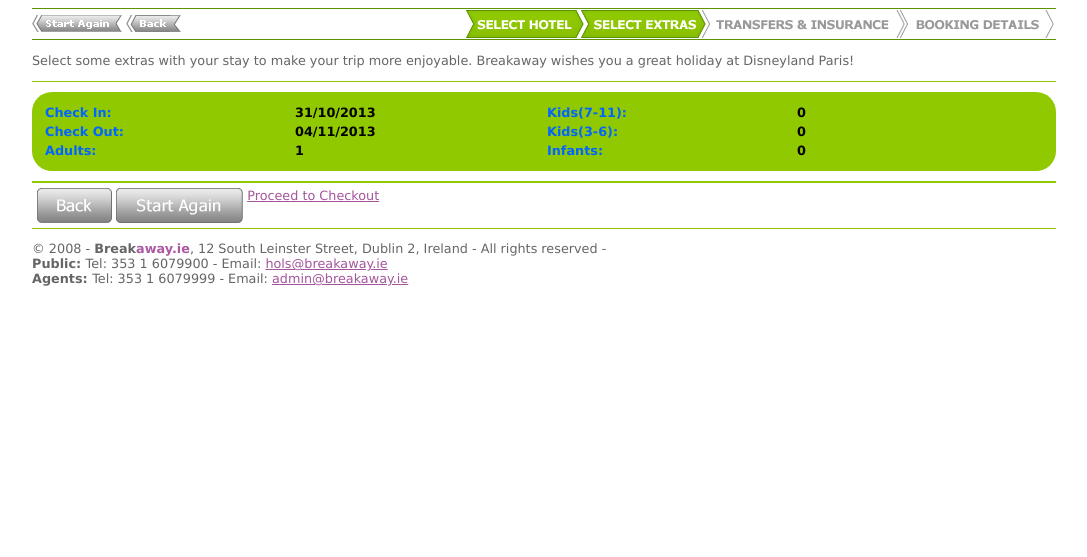
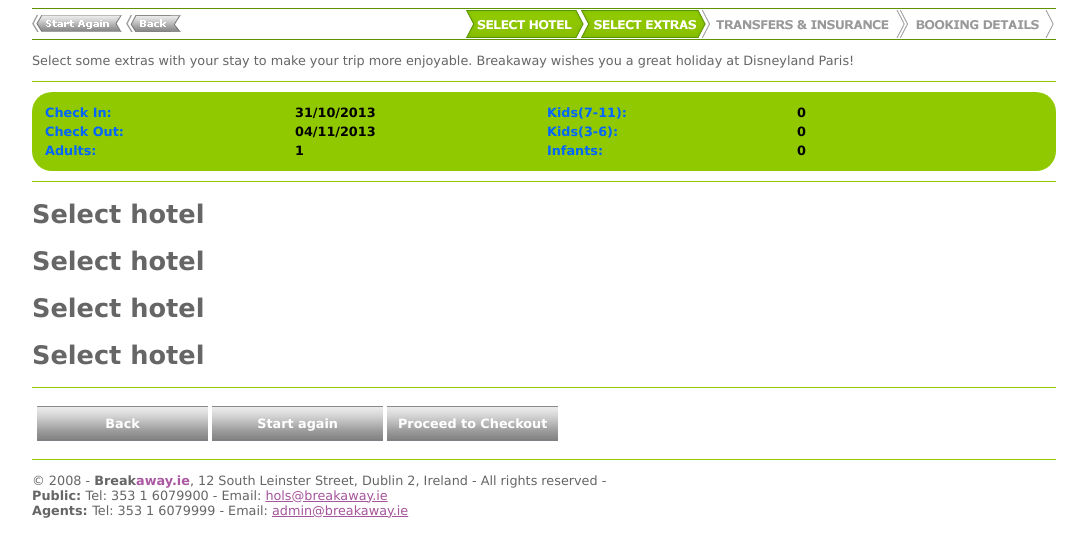
Before and after one commit to josefzacek/breakaway-booking-engine, a PHP site: page /select-extras.php in a window 1280 px wide. Shown: the part 98-655 px from the top of the page, without its empty margins (96-1183 px from the left). Run offline with PHP 8.4, Linux system fonts and the light colour scheme.

Commit message:
bottom buttons changed from img to text

```diff
--- a/css/select-extras.css
+++ b/css/select-extras.css
@@ -1,5 +1,17 @@
 @charset "utf-8";
 /* CSS Document */
+
+#proceed-checkout {
+	display:block;
+	width: 200px;
+	height: 35px;
+	background: url(../images/select-extras/proceedChk-btn.png) top;
+	text-indent: -99999px;
+}
+#proceed-checkout:hover {
+	background: url(../images/select-extras/proceedChk-btn.png);
+	background-position: 0px 34px;
+}
 
 
 /* tablet layout*/
--- a/css/shared-styles.css
+++ b/css/shared-styles.css
@@ -167,30 +167,26 @@
 		border-top: 1px solid #90C900;
 		padding:5px;
 	}
-	#bottom-start-again-back ul li {
-		display:inline;
-		list-style-type: none;
+	#bottom-start-again-back a {
+		width: 80%;
+		height: 15px;
+		background: url(../images/shared/bottom-buttons.jpg) top;
+		display: block;
+		text-align: center;
+		margin: 0 auto;
+		padding: 10px 0px;
+		text-decoration:none;
+		color:#fff;
+		font-size:100%;
+		font-weight:bold;
 	}
-	#back-bt-bottom {
-		display: inline-block;
-		width: 75px;
-		height: 35px;
-		background: url(../images/back-btn-old.png) top;
-		text-indent: -99999px;
+	#bottom-start-again-back a:hover {
+		background-position: 0 -35px;
+		color:#90C900;
 	}
-	#back-bt-bottom:hover {
-		background-position: 0 -35px;
-	}
-	#start-again-bt-bottom {
-		display: inline-block;
-		width: 127px;
-		height: 35px;
-		background: url(../images/start-btn-old.png) top;
-		text-indent: -99999px;
-	}
-	#start-again-bt-bottom:hover {
-		background-position: 0 -35px;
-	}
+
+/* footer properties */
+
 	footer {
 		border-top: 1px solid #90C900;
 	}
@@ -238,4 +234,12 @@
 		margin-top: 1px;
 		float:right;
 	}
+/* start again back buttons bottom */
+	#bottom-start-again-back p {
+		display: inline-block;
+		width: 171px;
+	}
+	#bottom-start-again-back a {
+		width:100%;
+	}
 }
--- a/select-extras.php
+++ b/select-extras.php
@@ -17,7 +17,7 @@
   <div id="navigation">
     <div id="start-again-back">
       <ul>
-        <li><a href="index.php" id="start-again-bt" title="Start again">start again</a></li>
+        <li><a href="booking-form/hotels-park-passes.php" id="start-again-bt" title="Start again">start again</a></li>
         <li><a href="select-hotel.php" id="back-bt" title="Back">Back</a></li>
       </ul>
     </div>
@@ -75,6 +75,10 @@
 
 
 
+  <h1>Select hotel</h1>
+  <h1>Select hotel</h1>
+  <h1>Select hotel</h1>
+  <h1>Select hotel</h1>
 
 
 
@@ -83,11 +87,9 @@
 
 
   <div id="bottom-start-again-back">
-    <ul>
-      <li><a href="select-hotel.php" id="back-bt-bottom">Back</a></li>
-      <li><a href="index.php" id="start-again-bt-bottom">Start again</a></li>
-      <li id="proced-to-checkout"><a href="transfers-insurance.php" id="proceed-checkout">Proceed to Checkout</a></li>
-    </ul>
+    <p><a href="select-hotel.php">Back</a></p>
+    <p><a href="booking-form/hotels-park-passes.php">Start again</a></p>
+    <p><a href="transfers-insurance.php">Proceed to Checkout</a></p>
   </div>
   <!-- bottom-start-again-back end -->
 
```
Also changed, not shown: select-hotel.php (+3 -5 lines), images/select-extras/proceedChk-btn.png (added), images/shared/bottom-buttons.jpg (added).
